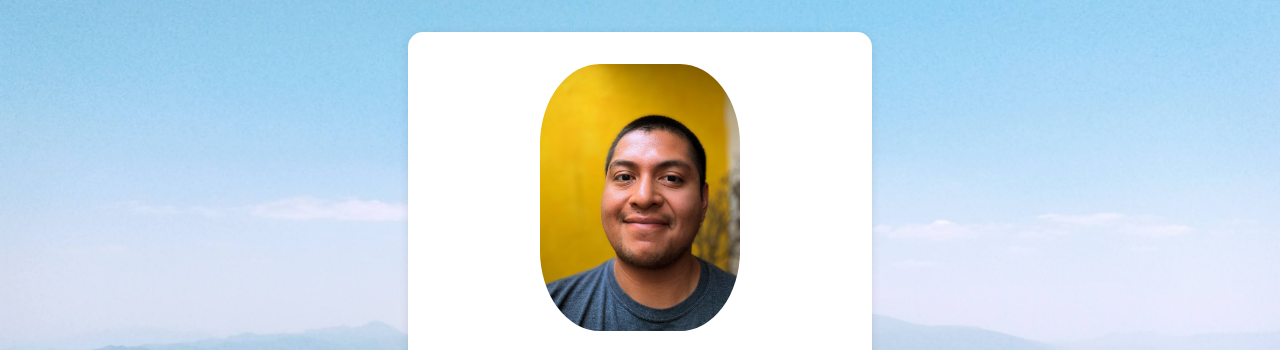
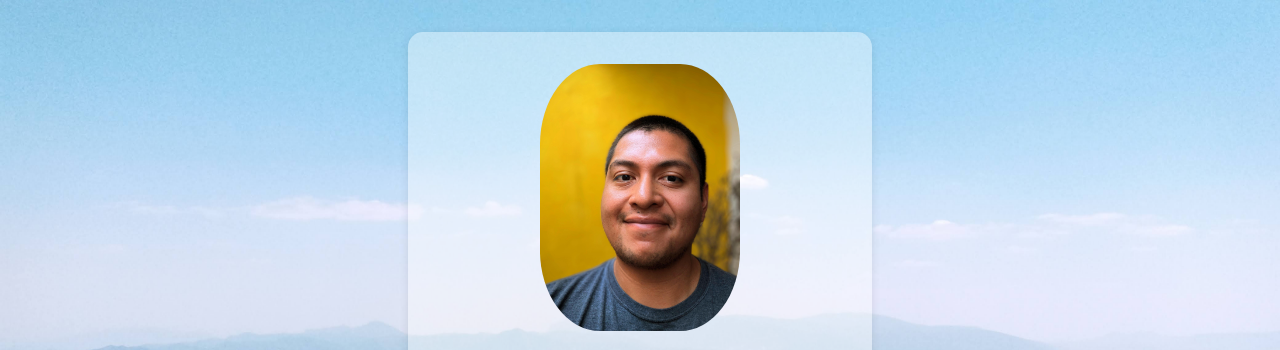
Before and after one commit to fernan9/perezgalvez.github.io, a plain HTML site: page index.html in a window 1280 px wide. Shown: the top 350 px of the page. Drawn offline with Linux system fonts and the light colour scheme.

Commit message:
Cambio de transparencia en card

```diff
--- a/index.html
+++ b/index.html
@@ -16,7 +16,7 @@
       padding: 2em 1em; /* <-- reduce horizontal padding para pantallas pequeñas */
     }
     .card {
-      background: white;
+      background-color: rgba(255, 255, 255, 0.4);
       padding: 2em;
       margin: auto;
       border-radius: 15px;
```
